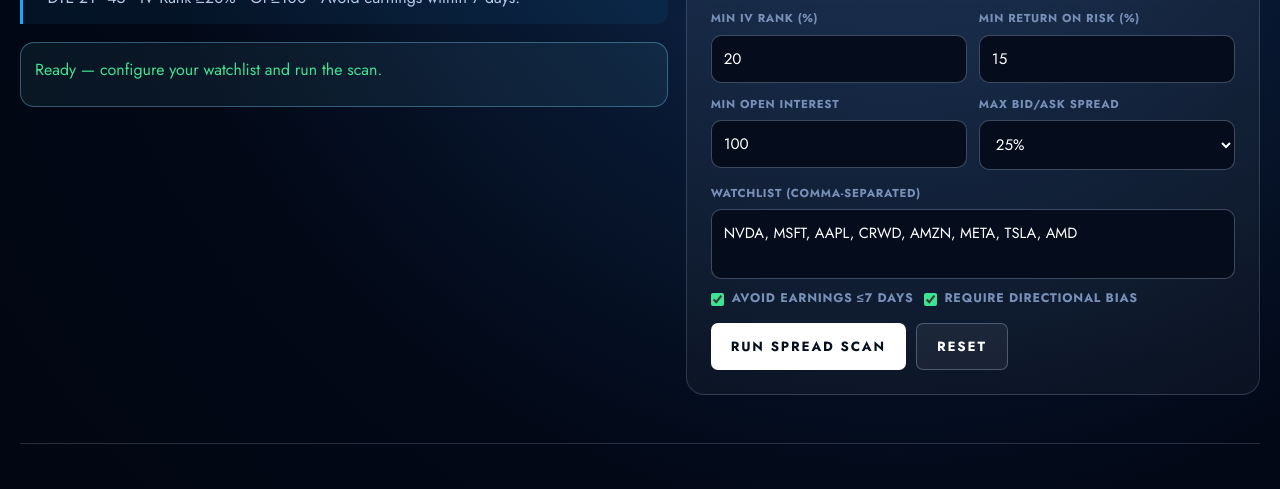
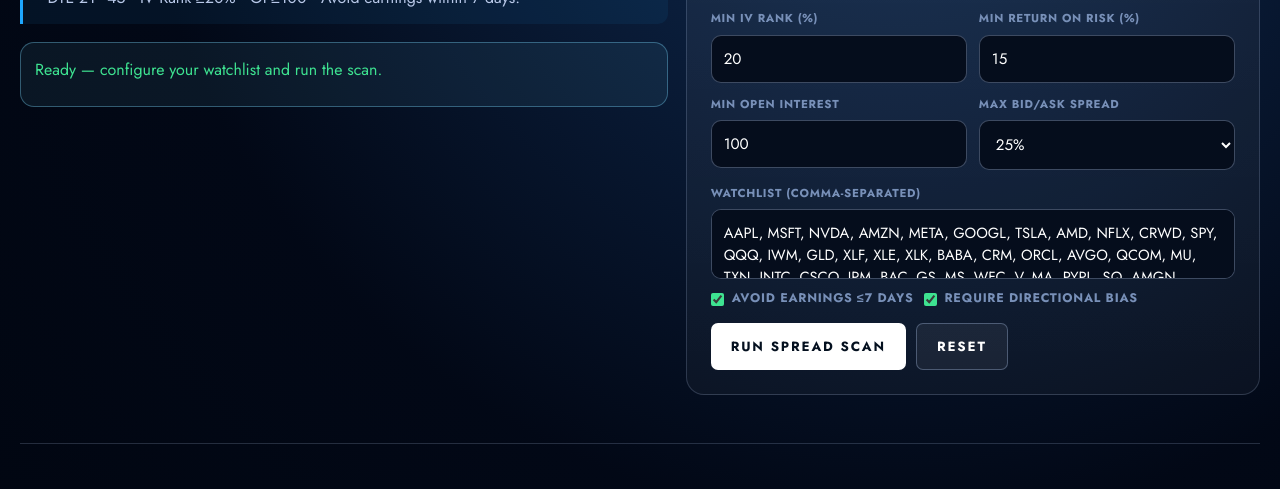
Before and after one commit to Aproposchpt2/poppas-vertical-spread-v5, a plain HTML site: page index.html in a window 1280 px wide. Both pictures are taken after a click on the button "RESET". Shown: the part 239-728 px from the top of the page. Drawn offline with nearby package versions, Linux system fonts and the light colour scheme.

Commit message:
Update watchlist to 50 highly liquid symbols

```diff
--- a/index.html
+++ b/index.html
@@ -116,7 +116,7 @@
         </label>
       </div>
       <label style="margin-bottom:10px">Watchlist (comma-separated)
-        <textarea id="watchlist" rows="2" style="width:100%;background:#050d1c;border:1px solid var(--line2);border-radius:10px;color:#fff;padding:12px;font-family:var(--body);font-size:.92rem;resize:none">NVDA, MSFT, AAPL, CRWD, AMZN, META, TSLA, AMD</textarea>
+        <textarea id="watchlist" rows="2" style="width:100%;background:#050d1c;border:1px solid var(--line2);border-radius:10px;color:#fff;padding:12px;font-family:var(--body);font-size:.92rem;resize:none">AAPL, MSFT, NVDA, AMZN, META, GOOGL, TSLA, AMD, NFLX, CRWD, SPY, QQQ, IWM, GLD, XLF, XLE, XLK, BABA, CRM, ORCL, AVGO, QCOM, MU, TXN, INTC, CSCO, JPM, BAC, GS, MS, WFC, V, MA, PYPL, SQ, AMGN, MRNA, PFE, JNJ, UNH, BA, CAT, GE, HON, DE, UBER, COIN, SHOP, SPOT, SNAP</textarea>
       </label>
       <div style="display:flex;gap:10px;align-items:center;flex-wrap:wrap">
         <label style="flex-direction:row;align-items:center;gap:8px;font-size:.78rem;cursor:pointer"><input type="checkbox" id="avoidEarnings" checked style="width:auto;accent-color:var(--green)"> Avoid earnings ≤7 days</label>
@@ -202,7 +202,7 @@
   $('maxBidAsk').value='0.25';
   $('avoidEarnings').checked=true;
   $('reqBias').checked=true;
-  $('watchlist').value='NVDA, MSFT, AAPL, CRWD, AMZN, META, TSLA, AMD';
+  $('watchlist').value='AAPL, MSFT, NVDA, AMZN, META, GOOGL, TSLA, AMD, NFLX, CRWD, SPY, QQQ, IWM, GLD, XLF, XLE, XLK, BABA, CRM, ORCL, AVGO, QCOM, MU, TXN, INTC, CSCO, JPM, BAC, GS, MS, WFC, V, MA, PYPL, SQ, AMGN, MRNA, PFE, JNJ, UNH, BA, CAT, GE, HON, DE, UBER, COIN, SHOP, SPOT, SNAP';
 }
 
 function biasHtml(label, score){
```
